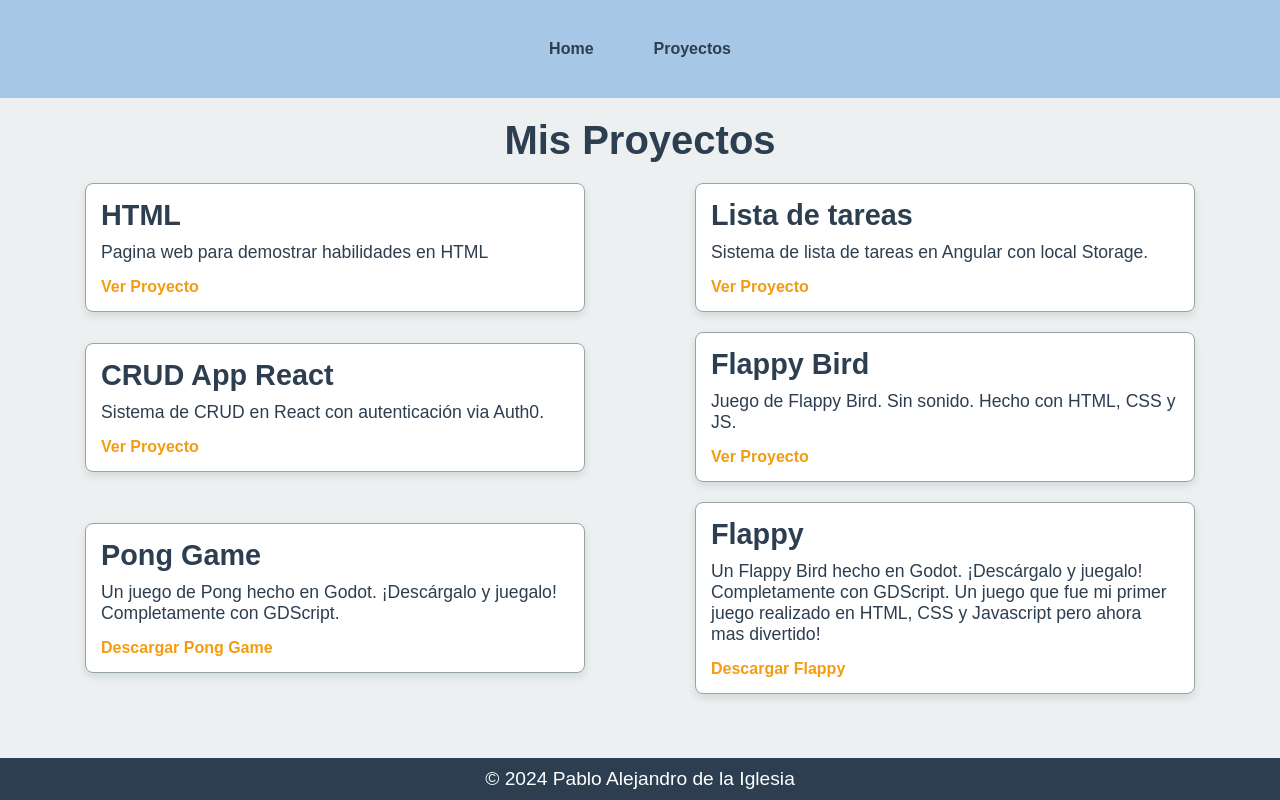
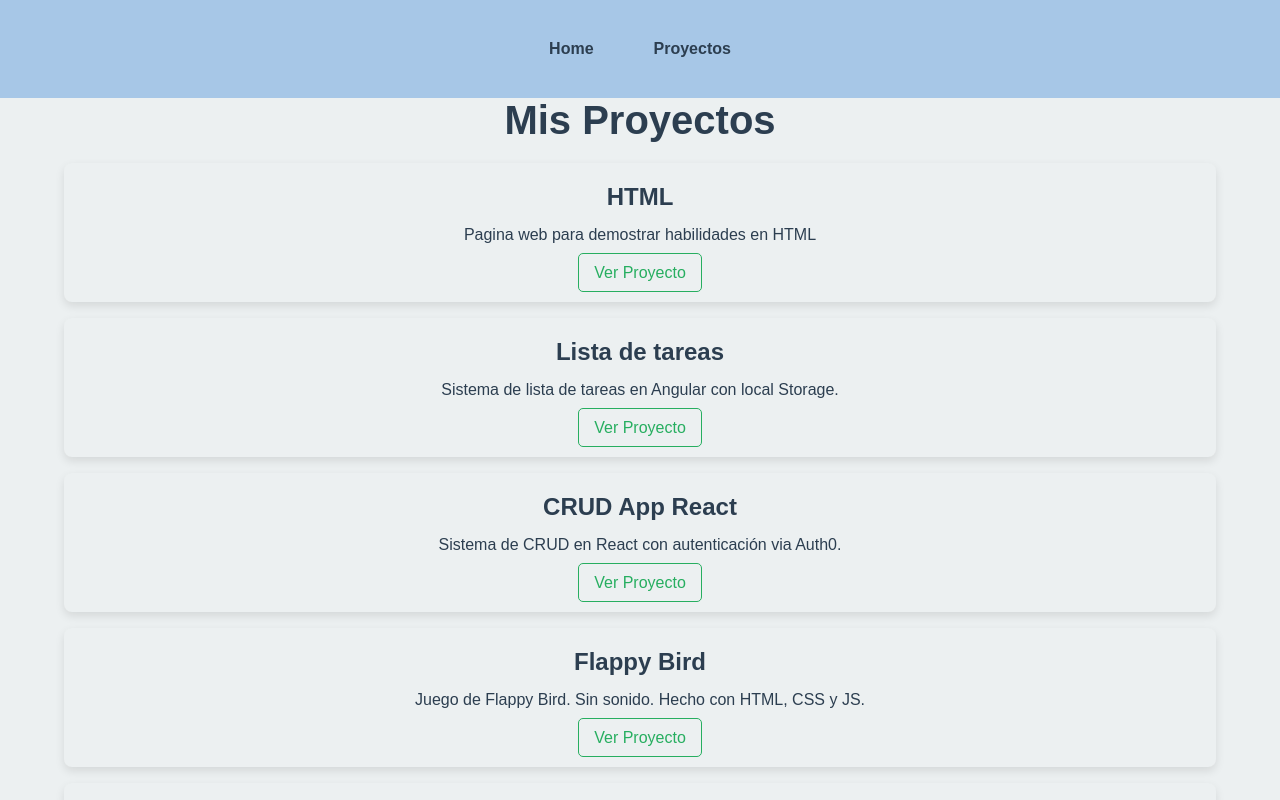
Before and after one commit to Lata1989/portfolio-entrega-programacion-3-coloquio, a React (Create React App) app: page /projects in a window 1280 px wide. Shown: the top 800 px of the page. Built offline with nearby package versions, Linux system fonts and the light colour scheme.

Commit message:
modificados los css

```diff
--- a/src/pages/Projects.jsx
+++ b/src/pages/Projects.jsx
@@ -30,7 +30,7 @@ const projectsData = [
         url: '/assets/projects/Pong.rar'
     },
     {
-        name: 'Flappy',
+        name: 'Flappy Bird',
         description: 'Un Flappy Bird hecho en Godot. ¡Descárgalo y juegalo! Completamente con GDScript. Un juego que fue mi primer juego realizado en HTML, CSS y Javascript pero ahora mas divertido!',
         url: '/assets/projects/FlappyBird.rar'
     },
--- a/src/styles/footer.css
+++ b/src/styles/footer.css
@@ -18,6 +18,19 @@ footer p {
     font-size: 1rem;
 }
 
+footer a {
+    text-decoration: none;
+    color: white;
+    padding: 5px 10px;
+    border-radius: 5px;
+    transition: background-color 0.3s ease, transform 0.2s ease;
+}
+
+footer a:hover {
+    background-color: rgba(255, 255, 255, 0.2);
+    transform: scale(1.1);
+}
+
 /* Para pantallas más grandes */
 @media (min-width: 768px) {
     footer p {
--- a/src/styles/header.css
+++ b/src/styles/header.css
@@ -1,3 +1,4 @@
+/* header.css */
 header {
     background-color: var(--color-primary);
     color: white; /* Establece el color del texto del header a blanco */
--- a/src/styles/home.css
+++ b/src/styles/home.css
@@ -1,3 +1,4 @@
+/* home.css */
 /* Definir las variables de color (opcional) */
 :root {
     --color-primary: #59469d;
@@ -65,11 +66,12 @@ h1 {
     font-size: 2rem;
     color: var(--color-text);
     text-decoration: none;
-    transition: color 0.3s ease;
+    transition: color 0.3s ease, transform 0.3s ease;
 }
 
 .social-icons a:hover {
     color: var(--color-accent);
+    transform: scale(1.2) rotate(10deg);
 }
 
 /* Sección de la derecha (imagen) */
@@ -120,11 +122,12 @@ h1 {
     text-decoration: none;
     border-radius: 5px;
     font-weight: bold;
-    transition: background-color 0.3s ease;
+    transition: transform 0.3s ease, background-color 0.3s ease;
 }
 
 .download-cv:hover {
     background-color: #218838;
+    transform: scale(1.1);
 }
 
 /* Responsive: Para pantallas pequeñas */
--- a/src/styles/navbar.css
+++ b/src/styles/navbar.css
@@ -1,6 +1,5 @@
 /* navbar.css */
 nav {
-    /* background-color: var(--color-secondary); */
     background-color: #A7C7E7;
     display: flex;
     flex-direction: column;
@@ -19,15 +18,14 @@ nav a {
     font-weight: 600; /* Hacemos la letra un poco más gruesa */
     padding: 10px 20px; /* Ajustamos el padding para hacerlo más cómodo */
     border-radius: 5px;
-    transition: all 0.3s ease; /* Transición suave */
+    transition: background-color 0.3s ease, transform 0.2s ease;
 }
 
 /* Efectos de hover */
 nav a:hover {
     color: var(--color-bg); /* Cambia a color de fondo */
-    background-color: rgba(39, 64, 174, 0.2); /* Un verde suave en lugar de un cambio tan fuerte */
-    transform: translateY(-2px); /* Efecto de elevarse */
-    box-shadow: 0 4px 8px rgba(0, 0, 0, 0.1); /* Sombra más suave */
+    background-color: rgba(39, 64, 174, 0.5);
+    transform: scale(1.1) translateY(-2px);
 }
 
 /* Para pantallas grandes */
--- a/src/styles/projects.css
+++ b/src/styles/projects.css
@@ -1,80 +1,48 @@
-.projects {
+/* projects.css */
+.project-card {
+    background-color: var(--color-bg);
+    border-radius: 8px;
     padding: 20px;
-    background-color: var(--color-bg);
-    display: flex;
-    flex-direction: column;
-    align-items: center;  /* Centra las tarjetas horizontalmente */
-    justify-content: center;
+    margin: 1rem 4rem; /* Margen más grande a los costados */
+    box-shadow: 0 4px 10px rgba(0, 0, 0, 0.1);
+    text-align: center;
+    transition: all 0.4s ease-in-out;
 }
 
-.projects h1 {
+.project-card h2 {
+    font-size: 1.5rem;
     color: var(--color-primary);
-    font-size: 2.5rem;
-    margin-bottom: 20px;
-    text-align: center;
-}
-
-.projects-list {
-    display: flex;
-    flex-direction: column;
-    gap: 20px;
-    align-items: center;  /* Centra las tarjetas horizontalmente */
-    justify-content: center;
-    width: 100%;
-    max-width: 1200px; /* Limita el ancho máximo del contenedor */
-}
-
-.projects-list .project-card {
-    background-color: white;
-    border: 1px solid var(--color-secondary);
-    border-radius: 8px;
-    padding: 15px;
-    box-shadow: 0 4px 8px rgba(0, 0, 0, 0.1);
-    transition: transform 0.3s;
-    width: 100%;
-    max-width: 500px;  /* Ajusta el ancho máximo de las cards */
-    margin: 0 auto;  /* Centra las tarjetas dentro del contenedor */
-}
-
-.projects-list .project-card:hover {
-    transform: translateY(-5px);
-}
-
-.projects-list .project-card h2 {
-    color: var(--color-primary);
-    font-size: 1.8rem;
-    margin-bottom: 10px;
-}
-
-.projects-list .project-card p {
-    font-size: 1.1rem;
-    color: var(--color-text);
     margin-bottom: 15px;
 }
 
-.projects-list .project-card a {
-    text-decoration: none;
-    color: var(--color-button);
-    font-weight: bold;
+.project-card p {
+    font-size: 1rem;
+    color: var(--color-text);
+    margin-bottom: 20px;
 }
 
-.projects-list .project-card a:hover {
-    color: darkorange;
+.project-card a {
+    font-size: 1rem;
+    color: var(--color-accent);
+    text-decoration: none;
+    border: 1px solid var(--color-accent);
+    padding: 10px 15px;
+    border-radius: 5px;
 }
 
-.johny {
-    border-radius: 100%;
+.project-card:hover {
+    transform: translateY(-10px) scale(1.05);
+    box-shadow: 0 8px 20px rgba(0, 0, 0, 0.2);
 }
 
-/* Responsive */
-@media (min-width: 768px) {
-    .projects-list {
-        flex-direction: row;
-        flex-wrap: wrap;
-        justify-content: center;  /* Centra las cards en filas */
-    }
+.project-card a:hover {
+    background-color: var(--color-accent);
+    color: white;
+}
 
-    .projects-list .project-card {
-        width: 48%;  /* Hace que las tarjetas ocupen el 48% del ancho */
+/* Responsive: Ajuste para pantallas más pequeñas */
+@media (max-width: 768px) {
+    .project-card {
+        margin: 15px 10px; /* Reduce el margen lateral en pantallas pequeñas */
     }
 }
```
